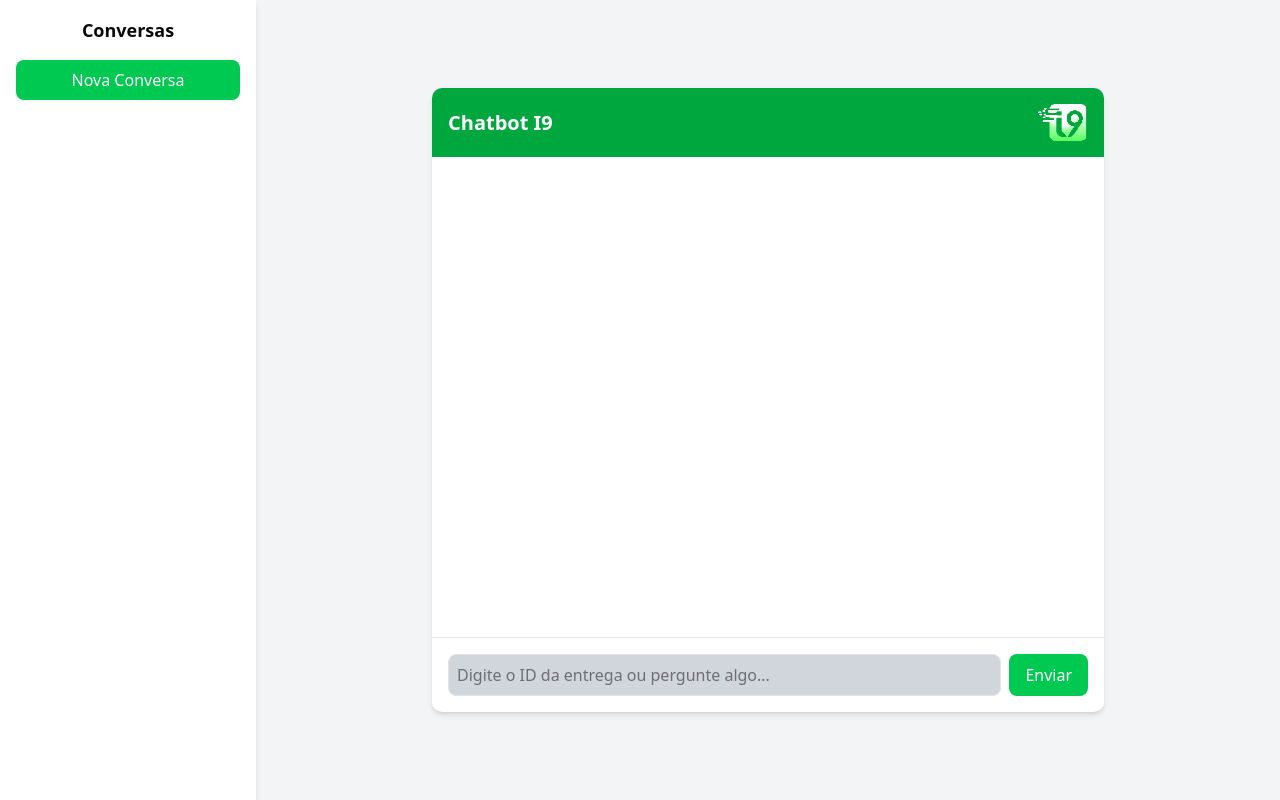
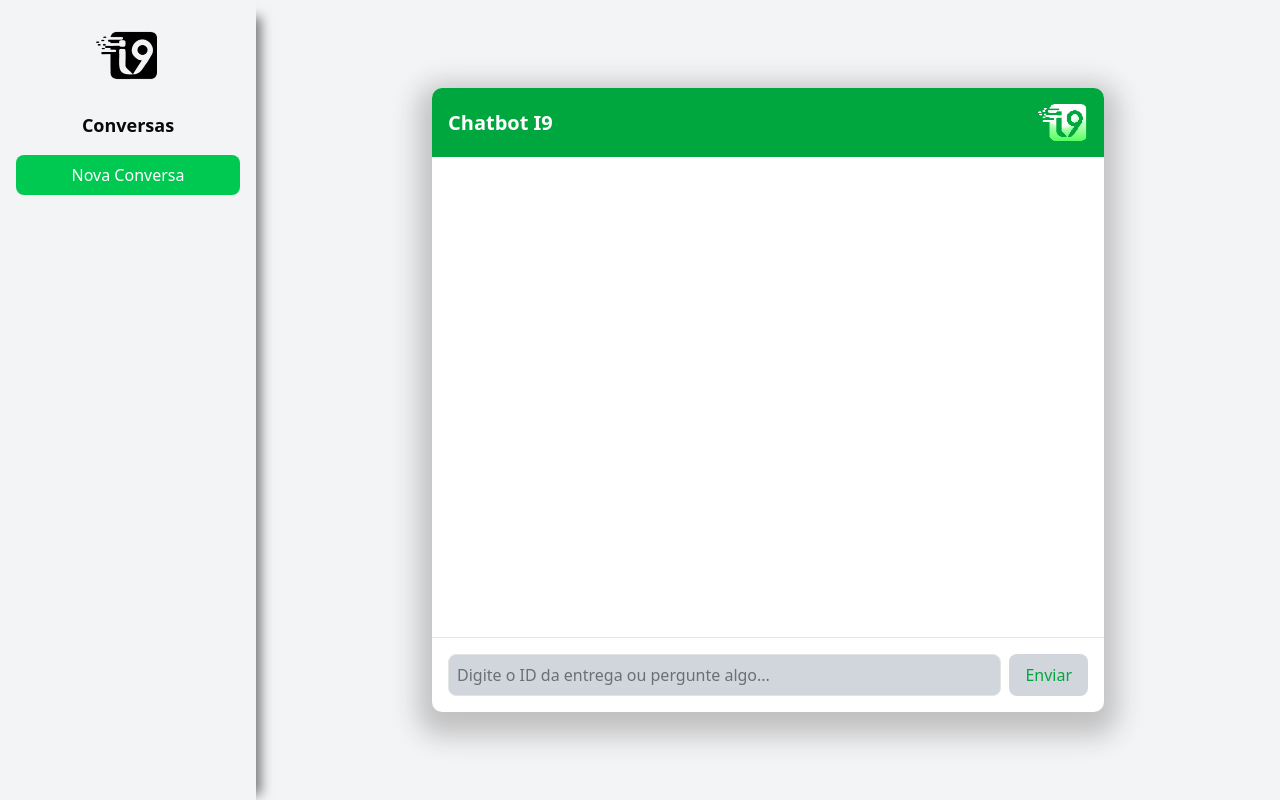
Before and after one commit to Joao-Sch/Gemini, a Next.js app: page / in a window 1280 px wide. Built offline with nearby package versions, Linux system fonts and the light colour scheme.

Commit message:
Structured Output

```diff
--- /dev/null
+++ b/app/SendButton.css
@@ -0,0 +1,44 @@
+/* Chat.module.css */
+.wave-container-button {
+    display: flex;
+    justify-content: center;
+    align-items: center;
+    width: 100%;
+    height: 100%;
+  }
+
+  .wave-text-button {
+    margin: 0;
+    padding: 0;
+    display: flex;
+    align-items: center;
+  }
+
+  .wave-text-button span {
+    display: inline-block;
+    font-size: 1rem;
+    animation: wave-button 1s ease-in-out infinite;
+    color: inherit;
+  }
+
+  .wave-text-button span:nth-child(1) {
+    animation-delay: 0s;
+  }
+  .wave-text-button span:nth-child(2) {
+    animation-delay: 0.1s;
+  }
+  .wave-text-button span:nth-child(3) {
+    animation-delay: 0.2s;
+  }
+  .wave-text-button span:nth-child(4) {
+    animation-delay: 0.3s;
+  }
+
+  @keyframes wave-button {
+    0%, 100% {
+      transform: translateY(0);
+    }
+    50% {
+      transform: translateY(-3px);
+    }
+  }
--- a/app/page.tsx
+++ b/app/page.tsx
@@ -2,8 +2,9 @@
 
 import { useState } from "react";
 import { GoogleGenAI, Type } from "@google/genai";
-import mockData from "@/lib/mockData.json"; // Dados simulados
+import mockData from "@/lib/mockData.json";
 import Image from "next/image";
+import "./SendButton.css";
 
 type UIMessage = {
   id: string;
@@ -22,6 +23,7 @@ export default function Chat() {
   const [conversationCounter, setConversationCounter] = useState(1);
   const [input, setInput] = useState("");
   const [isLoading, setIsLoading] = useState(false);
+  const [isSubmitClicked, setIsSubmitClicked] = useState(false);
 
   const createNewConversation = () => {
     const newConv: Conversation = { id: `Conversa ${conversationCounter}`, messages: [] };
@@ -44,6 +46,7 @@ export default function Chat() {
     e.preventDefault();
     if (!currentConversationId || isLoading) return;
 
+    setIsSubmitClicked(true);
     setIsLoading(true);
 
     // Adiciona a mensagem do usuário
@@ -69,12 +72,15 @@ export default function Chat() {
     }
 
     setInput("");
+    setTimeout(() => {
+      setIsSubmitClicked(false);
+    }, 500);
     setIsLoading(false);
   };
 
   const processUserInput = async (userInput: string) => {
     const ai = new GoogleGenAI({
-      apiKey: "AIzaSyBvKRmd0mWD6fgZXXmBLXLgIaqV-fMBQmQ",
+      apiKey: "SUA_API_KEY", // Substitua pela sua chave de API válida
     });
 
     const config = {
@@ -82,6 +88,7 @@ export default function Chat() {
       responseSchema: {
         type: Type.OBJECT,
         properties: {
+          relatedToDelivery: { type: Type.BOOLEAN },
           event: {
             type: Type.OBJECT,
             properties: {
@@ -102,11 +109,10 @@ export default function Chat() {
       systemInstruction: [
         {
           text: `Você é um assistente especializado em entregas.
-          Quando o usuário falar algo sobre entregas, peça o ID caso ele não tenha fornecido,
-          e tente ajudar com o que ele precisar em sua entrega.
-          Quando receber um ID, o sistema irá fornecer os dados da entrega.
-          Caso não tiver haver com entrega, você pode responder normalmente com base no contexto.
-          Responda de forma clara e amigável.`,
+          Sua tarefa é analisar a mensagem do usuário e determinar se ela está relacionada a entregas.
+          - Se a mensagem estiver relacionada a entregas, extraia o ID da entrega, que é um número inteiro entre 1 e 999999.
+          - Caso a mensagem não esteja relacionada a entregas, responda normalmente com base no contexto.
+          - Responda de forma clara, amigável e útil.`,
         },
       ],
     };
@@ -130,58 +136,50 @@ export default function Chat() {
         contents,
       });
 
-      let accumulatedText = ""; // Variável para acumular as partes do texto
+      let partialMessage = ""; // Variável para armazenar a mensagem parcial
+
+      // Adiciona uma mensagem vazia ao chat para exibir o streaming
+      const botMessage: UIMessage = {
+        id: `bot-message-${Date.now()}`,
+        role: "assistant",
+        content: "",
+      };
+      setConversations((prev) =>
+        prev.map((conv) =>
+          conv.id === currentConversationId
+            ? { ...conv, messages: [...conv.messages, botMessage] }
+            : conv
+        )
+      );
 
       for await (const chunk of response) {
-        // Garantir que chunk.text seja uma string
         const text = chunk.text ?? ""; // Fallback para string vazia se chunk.text for undefined
+        partialMessage += text;
 
-        // Acumular o texto recebido
-        accumulatedText += text;
+        // Atualiza a mensagem parcial no chat
+        setConversations((prev) =>
+          prev.map((conv) =>
+            conv.id === currentConversationId
+              ? {
+                  ...conv,
+                  messages: conv.messages.map((msg) =>
+                    msg.id === botMessage.id
+                      ? { ...msg, content: partialMessage }
+                      : msg
+                  ),
+                }
+              : conv
+          )
+        );
+      }
 
-        // Logar o conteúdo acumulado para depuração
-        console.log("Texto acumulado:", accumulatedText);
-
-        // Verificar se o texto acumulado é um JSON válido
-        if (!isValidJSON(accumulatedText)) {
-          console.warn("Texto ainda não é um JSON válido. Aguardando mais partes...");
-          continue; // Esperar por mais partes
-        }
-
-        // Fazer o parse do JSON completo
-        const structuredResponse = JSON.parse(accumulatedText);
-
-        if (structuredResponse.event?.data?.value) {
-          const id = parseInt(structuredResponse.event.data.value, 10);
-
-          // Busca no mockData
-          const delivery = mockData.find((item) => item.id === id);
-
-          if (delivery) {
-            return `
-              Detalhes da entrega:
-              - Situação: ${delivery.situacao}
-              - Nome do Entregador: ${delivery.nomeEntregador}
-              - Veículo: ${delivery.veiculo}
-              - Valor: R$ ${delivery.valor}
-              - Localização do entregador: ${delivery.coordenadas}
-
-              Se precisar de mais informações, é só falar comigo! 😊
-            `;
-          } else {
-            return "ID não encontrado. Por favor, verifique o ID.";
-          }
-        } else {
-          return structuredResponse.message || "Não consegui entender sua solicitação.";
-        }
-      }
+      return; // O streaming já atualizou a mensagem no chat
     } catch (error) {
       console.error("Erro ao processar a resposta do modelo:", error);
-      return "Desculpe, ocorreu um erro ao processar a resposta.";
+      sendResponse("Desculpe, ocorreu um erro ao processar a resposta.");
     }
   };
 
-  // Função para verificar se um texto é um JSON válido
   const isValidJSON = (text: string) => {
     try {
       JSON.parse(text);
@@ -209,11 +207,29 @@ export default function Chat() {
   return (
     <div className="flex min-h-screen bg-gray-100">
       {/* Sidebar */}
-      <div className="w-64 bg-white shadow-md p-4 overflow-y-auto max-h-screen text-center">
+      <div
+        className={`w-64 bg-gray-250 shadow-md p-4 overflow-y-auto max-h-screen text-center transition-transform duration-300 ease-in-out "translate-x-0" : "-translate-x-full"
+          } sm:translate-x-0 sm:block`}
+        style={{
+          boxShadow: "16px 6px 11px -11px rgba(0,0,0,0.5)",
+          WebkitBoxShadow: "16px 6px 11px -11px rgba(0,0,0,0.5)",
+          MozBoxShadow: "16px 6px 11px -11px rgba(0,0,0,0.5)",
+        }}
+      >
+        <div className="mb-4">
+          <Image
+            src="/fb-og.png"
+            alt="Logo"
+            width={150}
+            height={150}
+            className="mx-auto"
+          />
+        </div>
+
         <h2 className="text-lg font-bold mb-4">Conversas</h2>
         <button
           onClick={createNewConversation}
-          className="w-full bg-green-500 text-white px-4 py-2 rounded-md hover:bg-green-700 mb-4"
+          className="w-full bg-green-500 text-white px-4 py-2 rounded-md hover:bg-green-700 transition-colors duration-500 mb-4"
         >
           Nova Conversa
         </button>
@@ -222,11 +238,10 @@ export default function Chat() {
             <button
               key={conv.id}
               onClick={() => switchConversation(conv.id)}
-              className={`block w-full text-left px-4 py-2 rounded-md transition ${
-                conv.id === currentConversationId
-                  ? "bg-green-500 text-white"
-                  : "bg-gray-200 hover:bg-gray-300"
-              }`}
+              className={`block w-full text-left px-4 py-2 rounded-md transition-all duration-500 ${conv.id === currentConversationId
+                ? "bg-green-500 text-white scale-110"
+                : "bg-gray-200 text-gray-800 hover:scale-105 hover:text-green-600"
+                }`}
             >
               {conv.id}
             </button>
@@ -236,7 +251,14 @@ export default function Chat() {
 
       {/* Chat Area */}
       <div className="flex-grow flex flex-col items-center justify-center p-4">
-        <div className="w-full max-w-2xl bg-white rounded-lg shadow-md overflow-hidden">
+        <div
+          className="w-full max-w-2xl bg-white rounded-lg shadow-md overflow-hidden"
+          style={{
+            boxShadow: "0px 10px 26px 14px rgba(176,176,176,0.75)",
+            WebkitBoxShadow: "0px 10px 26px 14px rgba(176,176,176,0.75)",
+            MozBoxShadow: "0px 10px 26px 14px rgba(176,176,176,0.75)",
+          }}
+        >
           <div className="bg-green-600 text-white p-4 flex justify-between items-center">
             <h1 className="text-xl font-bold">Chatbot I9</h1>
             <Image src="/logo_i9delivery.png" alt="chatbot" width={50} height={50} />
@@ -253,9 +275,8 @@ export default function Chat() {
                   className={`flex ${m.role === "user" ? "justify-end" : "justify-start"}`}
                 >
                   <div
-                    className={`max-w-[80%] p-3 rounded-lg ${
-                      m.role === "user" ? "bg-green-800 text-white" : "bg-gray-200 text-gray-800"
-                    }`}
+                    className={`max-w-[80%] p-3 rounded-lg ${m.role === "user" ? "bg-green-800 text-white" : "bg-gray-200 text-gray-800"
+                      }`}
                   >
                     {m.content.split("\n").map((line, i) => (
                       <span key={i}>
@@ -274,18 +295,31 @@ export default function Chat() {
                 value={input}
                 onChange={handleInputChange}
                 placeholder="Digite o ID da entrega ou pergunte algo..."
-                className="flex-grow bg-gray-300 p-2 border rounded-md focus:outline-none"
+                className="flex-grow bg-gray-300 p-2 border rounded-md focus:outline-none focus:border-green-800 transition-colors duration-600
+                  click:bg-white transition-colors duration-500 focus:shadow-lg focus: shadow-gray-400 focus:scale-101 trasition-transition-all duration-700"
                 disabled={isLoading}
               />
               <button
                 type="submit"
-                className={`px-4 py-2 rounded-md ${
-                  isLoading
-                    ? "bg-gray-400 text-gray-700 cursor-not-allowed"
-                    : "bg-green-500 text-white hover:bg-green-600"
-                }`}
+                className={`bg-gray-300 text-green-600 px-4 py-2 rounded-md cursor-pointer
+                  ${isLoading
+                    ? "bg-green-800 scale-105 text-white cursor-not-allowed"
+                    : "hover:bg-green-800 hover:text-white transition-colors duration-600"
+                  }
+                `}
+                disabled={isLoading}
               >
-                Enviar
+                {isSubmitClicked && !isLoading ? (
+                  "Enviado"
+                ) : isLoading ? (
+                  <div className="wave-container-button">
+                    <h1 className="wave-text-button">
+                      <span>. </span><span>. </span><span>. </span><span>.</span>
+                    </h1>
+                  </div>
+                ) : (
+                  "Enviar"
+                )}
               </button>
             </form>
           </div>
--- a/package.json
+++ b/package.json
@@ -17,6 +17,7 @@
     "@types/express": "^5.0.0",
     "@types/mongoose": "^5.11.96",
     "ai": "^4.1.61",
+    "animate.css": "^4.1.1",
     "class-variance-authority": "^0.7.1",
     "clsx": "^2.1.1",
     "dotenv": "^16.4.7",
```
Also changed, not shown: 1 other file (tests, documents, lock files or other folders).
